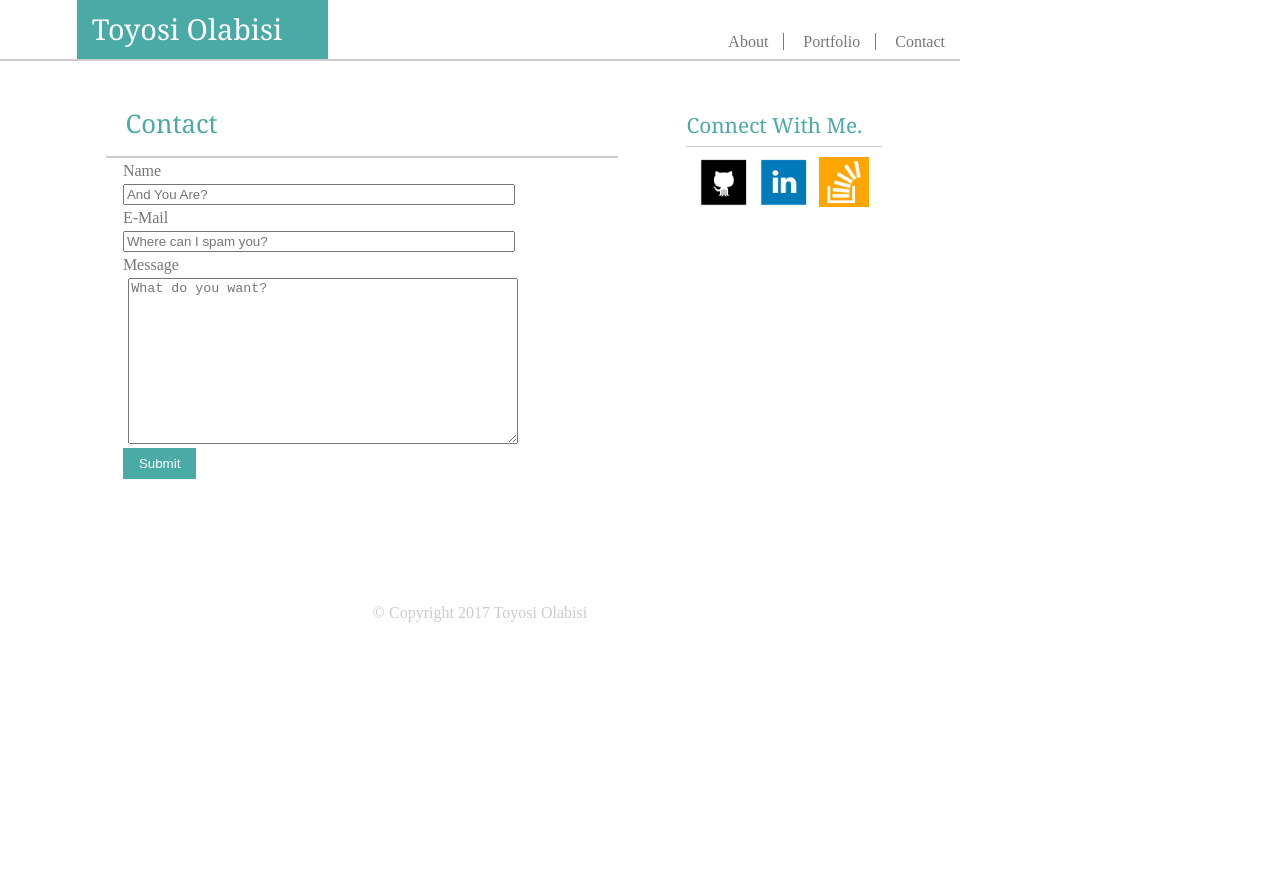
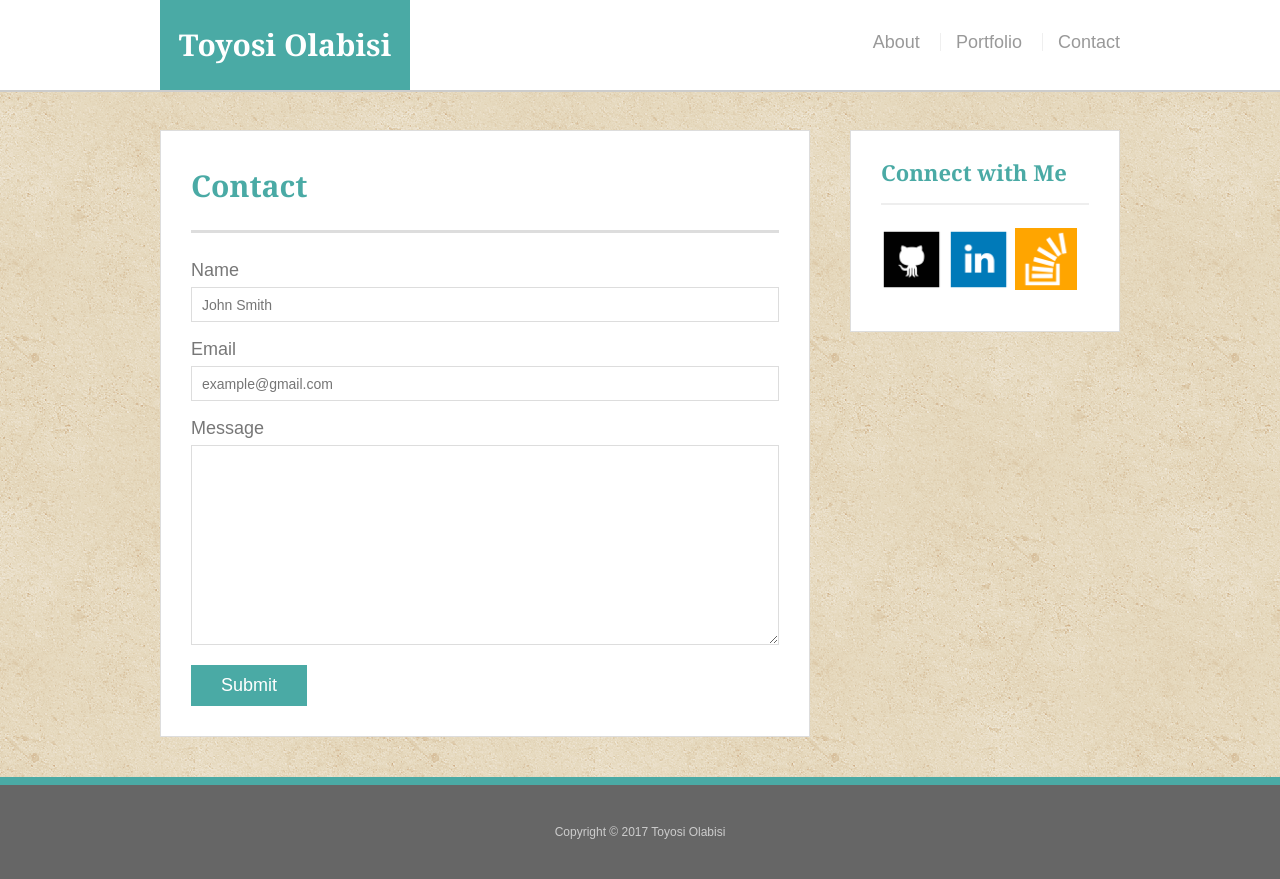
Before and after one commit to Toyosio/Responsice-Portfolio, a plain HTML site: page contact.html in a window 1280 px wide. Before the commit the page ends 800 px from the top, so only its background shows below. Drawn offline with Linux system fonts and the light colour scheme.

Commit message:
FinalCut

```diff
--- a/assets/css/style.css
+++ b/assets/css/style.css
@@ -1,276 +1,288 @@
+body {
+  font-family: Arial, "Helvetica Neue", Helvetica, sans-serif;
+  font-size: 18px;
+  line-height: 34px;
+  color: #777;
+  background: url("../images/vintage-concrete.png");
+}
 
-html{
-	height:100%;
+* {
   box-sizing: border-box;
 }
 
+/* general */
 
-p{
-	font-family: 'Arial', 'Helvetica Neue', Helvetica, sans-serif;
-	color:#777;
+.container {
+  width: 100%;
+  max-width: 960px;
+  margin: 0 auto;
+  clear: both;
 }
 
-.font{
-	font-family: 'Georgia', Times, Times New Roman, serif;
+h1,
+h2,
+h3,
+p {
+  margin-bottom: 20px;
 }
 
+p:last-child {
+  margin-bottom: 0;
+}
 
-.header{
-	background-color: #fff;
+h1,
+h2,
+h3 {
+  font-family: Georgia, Times, "Times New Roman", serif;
+  font-weight: 700;
+  color: #4aaaa5;
+}
+
+h1 {
+  padding-bottom: 20px;
+  font-size: 30px;
+  line-height: 49px;
+  border-bottom: 3px solid #ddd;
+}
+
+h2,
+h3 {
+  font-size: 22px;
+}
+
+/* header */
+
+#masthead {
+  position: fixed;
+  z-index: 99;
+  width: 100%;
+  margin: 0 0 30px;
+  overflow: auto;
+  color: #fff;
+  background: #fff;
   border-bottom: 2px solid #ccc;
 }
 
-h1{
-	background-color: #4aaaa5;
-	font-size: 1.8em;
-	color: white;
-	width:23%;
-	margin-left: 8%;
-	padding: 15px;
+#logo {
+  float: left;
+  width: 250px;
+  height: 90px;
+  font-family: Georgia, Times, "Times New Roman", serif;
+  font-size: 30px;
+  font-weight: 700;
+  line-height: 90px;
+  color: #fff;
+  text-align: center;
+  text-decoration: none;
+  background: #4aaaa5;
 }
 
-h2{
-	font-size:1.6em;
-	color: #4aaaa5;
-	background-color: white;
-	margin-top: 30px;
-	width:82%;
-	padding:20px;
-	margin-left: 5%;
-	border-bottom: 2px solid #ccc;
-}
-h3{
-	font-size: 1.3em;
-	color: #4aaaa5;
+nav {
+  float: right;
+  margin-top: 25px;
 }
 
-h5{
+nav a {
+  display: inline-block;
+  padding-left: 15px;
+  margin-left: 15px;
+  line-height: 18px;
+  color: #999;
+  text-decoration: none;
+  border-left: 1px solid #efefef;
+}
+
+nav a:first-child {
+  border-left: 0 none;
+}
+
+/* footer */
+
+footer {
+  padding: 30px 0;
+  clear: both;
+  font-size: 12px;
+  color: #fff;
   color: #ccc;
   text-align: center;
-	margin-top: 18px;
+  background: #666;
+  border-top: 8px solid #4aaaa5;
 }
 
+/* sidebar */
 
-nav{
+.sidebar {
   float: right;
-	color:#777;
-	margin-top:-25px;
+  width: 100%;
+  max-width: 270px;
+  padding: 30px;
+  margin-bottom: 20px;
+  background: #fff;
+  border: 1px solid #ddd;
 }
 
-nav ul li{
-	display: inline;
-    border-right: 1px solid #777;
-    padding: 0 15px;
+h3,
+.sidebar h2 {
+  padding-bottom: 20px;
+  margin-bottom: 15px;
+  line-height: 22px;
+  border-bottom: 2px solid #eee;
 }
 
-nav ul li a{
-	text-decoration: none;
-	color: #777;
+.social {
+  width: 62px;
+  height: 62px;
+  margin-top: 8px;
+  margin-right: 5px;
 }
 
-nav ul li a:hover{
-	text-decoration: underline;
-	color: #4aaaa5;
+.social:last-child {
+  margin-right: 0;
 }
 
-nav ul li:last-child{
-border:none;
+/* main */
+
+#main-container {
+  padding-top: 130px;
 }
 
-
-a:visited{
-	color: #777;
+.main-section {
+  float: left;
+  width: 100%;
+  max-width: 650px;
+  padding: 30px;
+  margin: 0 0 40px;
+  background: #fff;
+  border: 1px solid #ddd;
 }
 
-body{
-	height:100%;
+/* portfolio page */
+
+.work {
+  position: relative;
+  float: left;
+  width: 274px;
+  margin: 20px 0 25px;
+  overflow: auto;
 }
 
-.container{
-	width: 960px;
-	box-sizing: border-box;
+.work:nth-child(even) {
+  margin-right: 40px;
 }
 
-#main_content{
-	background-color: #fff;
-	margin-left:8%;
-	width:60%;
+.work img {
+  width: 100%;
+  border: 0 none;
+  opacity: 0.8;
 }
 
-#main_content img{
-	max-width: 300px;
+.work h3 {
+  position: absolute;
+  bottom: 20px;
+  width: 100%;
+  padding: 15px;
+  margin-bottom: 0;
+  font-weight: 300;
+  line-height: 30px;
+  color: #fff;
+  text-align: center;
+  background: #4aaaa5;
+  border-bottom: 0;
 }
 
-#main_content > img{
-	margin-left:8%;
+.auth-image {
+  float: left;
+  width: 200px;
+  height: auto;
+  margin-top: 10px;
+  margin-right: 25px;
 }
 
-#main_content > p{
-	margin-left:8%;
+/* contact page */
+
+#contact-form ul {
+  margin-bottom: 20px;
 }
 
-#wrap{
-	min-height: 100%;
+#contact-form li {
+  margin-bottom: 10px;
 }
 
-#main_body{
-	display: inline-block;
-	overflow:auto;
-    padding-bottom: 60px;
-    background-image: url("assets/images/Vintage-Concrete.png");
-    padding-bottom:10%;
+label,
+input[type=text],
+input[type=email],
+textarea {
+  display: block;
+  width: 100%;
 }
 
-#connect{
-	float:right;
-	background-color: white;
-	margin-top: -45.5%;
-	margin-right: 6%;
-	padding: 20px;
+input[type=text],
+input[type=email],
+textarea {
+  height: 35px;
+  padding: 0 10px;
+  font-size: 14px;
+  border: 1px solid #ddd;
 }
 
-#connect h3{
-	padding-bottom:10px;
-	border-bottom: 1px solid #ccc;
+textarea {
+  height: 200px;
 }
 
-#social_icons{
-	padding: 10px;
-}
-
-#social_icons a{
-	padding:3px;
-}
-
-
-#footer{
-	border-top: 8px solid #4aaaa5;
-	background-color: #666;
-	position: relative;
-    margin-top: -60px;
-    height: 60px;
-    clear:both;
-}
-
-#main_content form{
-	margin-left:8%;
-	min-width:960px;
-	height: 330px;
-}
-
-.form_info{
-	color:#777;
-	padding-bottom: 5px;
-	padding-top: 5px;
-}
-
-.form_field{
-	min-width: 40%;
-}
-
-#bigger_box{
-	min-height: 160px;
-	margin-left: -68px;
-}
-
-#submit_button{
-display: inline-block;
-float:left;
-margin-top: 170px;
-background-color: #4aaaa5;
-border: none;
-color:white;
-padding: 8px 16px;
-}
-
-#submit_button.hover{
-	color:black;
-}
-
-#connect_1{
-	float:right;
-	background-color: white;
-	padding: 20px;
-	margin-top: -41%;
-	margin-right: 6%;
-}
-
-#connect_1 h3{
-	padding-bottom:10px;
-	border-bottom: 1px solid #ccc;
-}
-
-
-.port_imgs{
-	display: inline-block;
-	height: auto;
-	width: auto;
-	max-width: 190px;
-	max-height: 150px;
-	padding: 20px 5px;
-}
-
-#connect_2{
-	float:right;
-	background-color: white;
-	margin-top: -67%;
-	margin-right: 6%;
-	padding: 20px;
-}
-
-#connect_2 h3 {
-	padding-bottom:10px;
-	border-bottom: 1px solid #ccc;
+input[type=submit] {
+  padding: 10px 30px;
+  font-size: 18px;
+  color: #fff;
+  cursor: pointer;
+  background: #4aaaa5;
+  border: 0 none;
 }
 
 
 <!-- Media Query -->
 
-@media screen and (max-width: 980px) {
-		#main_content form {
-			width: 37%
+@media screen and (max-width: 980px ) {
+  .sidebar {
+    width: 37%;
   }
-		#main_content {
+  .main-section {
     width: 60%;
   }
-		.header {
-			width: 100%
+  #masthead {
+   width: 100%;
   }
-		#social_icons {
-			width: 100%
-	}
+  #logo {
+  width: 100%;
 
 }
 
 @media screen and (max-width: 768px) {
-		#main_content form {
+  .sidebar {
     width: 100%;
   }
-		#main_content {
-			width: 100%
-	}
-		.header {
+  .main-section {
     width: 100%;
   }
-		#social_icons {
+    #masthead {
+   width: 100%;
+  }
+   #logo {
   width: 100%;
 }
 
-}
 
-@media screen and (max-width: 640px) {
-		#main_content form {
+@media screen and (max-width: 640) {
+
+  .sidebar {
     width: 70%;
     float: none;
   }
-		#main_content {
+  .main-section {
     width: 100%;
   }
-		.header {
-			width: 100%
-		}
-		#social_icons {
+    #masthead {
     width: 100%;
   }
-
+    #logo {
+    width: 100%;
 }
--- a/contact.html
+++ b/contact.html
@@ -1,55 +1,66 @@
-<!DOCTYPE html>
-<html>
+<!doctype html>
+<html lang="en-us">
+
 <head>
-
-		<meta name="viewport" content="width=device-width, initial-scale=1">
-
   <meta charset="UTF-8">
-
-		<title>Contact</title>
-
+  <title>Contact | Toyosi Olabisi</title>
   <link rel="stylesheet" type="text/css" href="assets/css/reset.css">
   <link rel="stylesheet" type="text/css" href="assets/css/style.css">
+</head>
 
-	</head>
 <body>
+
+  <header id="masthead">
     <div class="container">
-			<div id="wrap">
-				<header class="header">
-					<h1 class="font">Toyosi Olabisi</h1>
+      <a href="index.html" id="logo">Toyosi Olabisi</a>
       <nav>
+        <a href="index.html">About</a>
+        <a href="portfolio.html">Portfolio</a>
+        <a href="contact.html">Contact</a>
+      </nav>
+    </div>
+  </header>
+
+  <div id="main-container" class="container">
+    <section class="main-section">
+      <h1>Contact</h1>
+
+      <form id="contact-form">
         <ul>
-						    <li><a href="index.html">About</a></li>
-						    <li><a href="portfolio.html">Portfolio</a></li>
-						    <li><a href="contact.html">Contact</a></li>
+          <li>
+            <label for="name">Name</label>
+            <input type="text" id="name" name="name" placeholder="John Smith" required="required">
+          </li>
+          <li>
+            <label for="email">Email</label>
+            <input type="email" id="email" name="email" placeholder="example@gmail.com" required="required">
+          </li>
+          <li>
+            <label for="message">Message</label>
+            <textarea id="message" name="message" required="required"></textarea>
+          </li>
         </ul>
-					</nav>
-				</header>
-				<div id="main_body">
-					<div id="main_content">
-						<h2 class="font">Contact</h2>
-						<form>
-							<h4 class="form_info">Name</h4>
-							<input class="form_field" placeholder="And You Are?" type="text">
-							<h4 class="form_info">E-Mail</h4>
-							<input class="form_field" placeholder="Where can I spam you?" type="email">
-							<h4 class="form_info">Message</h4>
-							<textarea class="form_field" id="bigger_box" type="text"  placeholder="What do you want?"></textarea>
-							<input id="submit_button" type="submit">
+        <input type="submit">
       </form>
+
+    </section>
+
+    <section class="sidebar">
+      <div id="connect">
+        <h2>Connect with Me</h2>
+
+        <a href="https://github.com/Toyosio"><img src="assets/images/GitHub.png" class="social" alt="GitHub" /></a>
+        <a href="https://www.linkedin.com/in/kofoworola-olabisi-9045b714b/"><img src="assets/images/Linkedin.png" class="social" alt="LinkedIn" /></a>
+        <a href="https://stackoverflow.com/users/8596036/toyosi-olabisi"><img src="assets/images/StackOverflow.png" class="social" alt="Stack Overflow" /></a>
       </div>
-					<div id="connect_1">
-						<h3 class="font">Connect With Me.</h3>
-						<div id ="social_icons">
-							<a href="https://github.com/Toyosio"><img src="assets/images/GitHub.png" width="50" height="50" alt="github"></a>
-							<a href="https://www.linkedin.com/in/kofoworola-olabisi-9045b714b/"><img src="assets/images/Linkedin.png" width="50" height="50" alt="Linkedin icon"></a>
-							<a href="https://stackoverflow.com/users/8596036/toyosi-olabisi"><img src="assets/images/StackOverflow.png" width="50" height="50" alt="stackoverflow"></a>
+    </section>
   </div>
+
+  <footer>
+    <div class="container">
+      Copyright &copy; 2017 Toyosi Olabisi
     </div>
-				</div>
-			</div>
-			<footer>
-				<h5>&copy Copyright 2017 Toyosi Olabisi</h5>
   </footer>
-		</div>
 </body>
+
+</html>
```
Also changed, not shown: index.html (+34 -30 lines), portfolio.html (+56 -31 lines). Lines whose indentation alone changed are shown as unchanged.
